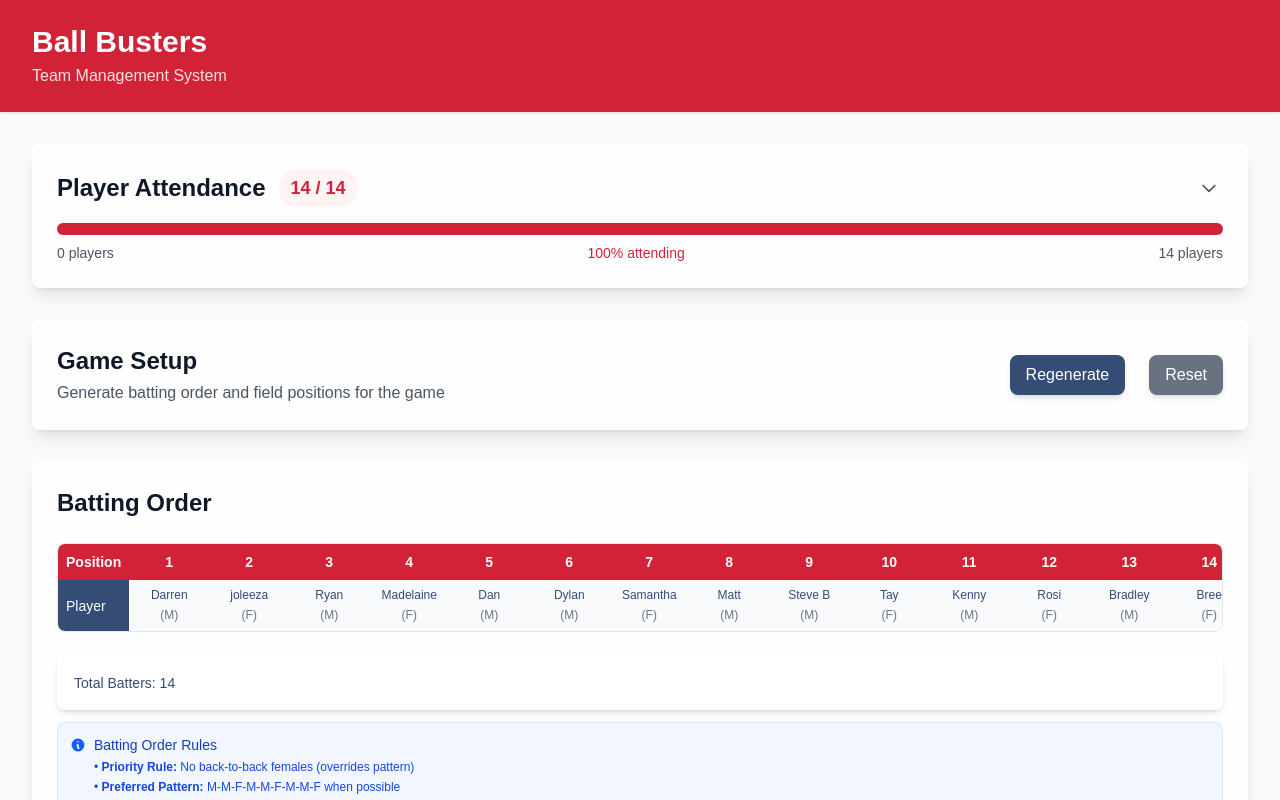
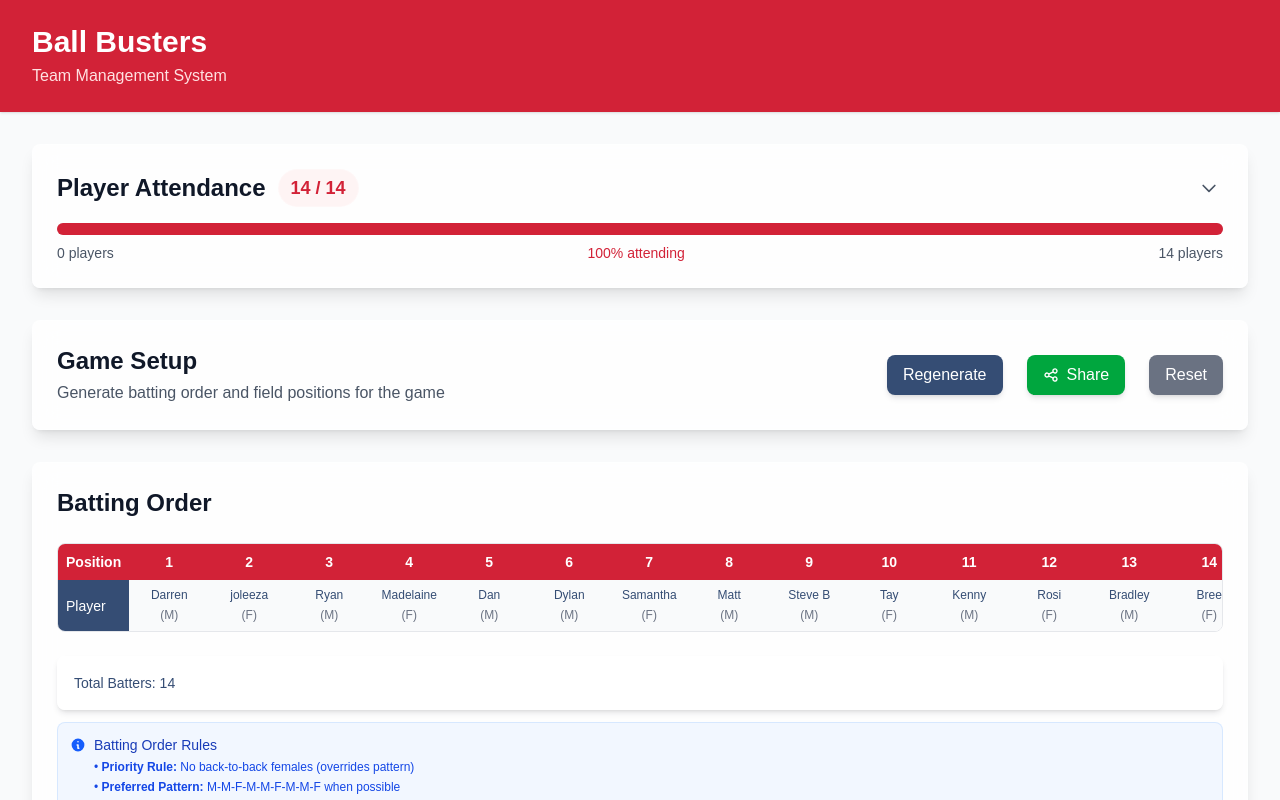
Before and after one commit to BradleyExton/ball-busters, a Next.js app: page / in a window 1280 px wide. Both pictures are taken after a click on the button "Generate Game". Shown: the top 800 px of the page. Built offline with nearby package versions, Linux system fonts and the light colour scheme.

Commit message:
Add ability to share

```diff
--- a/app/page.tsx
+++ b/app/page.tsx
@@ -1,13 +1,17 @@
 "use client";
 
-import { useState } from "react";
+import { useState, useEffect, Suspense } from "react";
+import { useSearchParams, useRouter } from "next/navigation";
 import Image from "next/image";
 import PositionsTable from "./PositionsTable";
 import AttendanceForm from "./AttendanceForm";
 import BattingOrder from "./Batting";
 import { players } from "./data/players";
 
-export default function Home() {
+function HomeContent() {
+  const searchParams = useSearchParams();
+  const router = useRouter();
+
   // Initialize with all players attending by default
   const [attendingPlayers, setAttendingPlayers] = useState<string[]>(
     players.map((player) => player.name)
@@ -15,6 +19,39 @@ export default function Home() {
 
   const [isGameGenerated, setIsGameGenerated] = useState(false);
   const [battingOrder, setBattingOrder] = useState<string[]>([]);
+
+  // Load shared game state from URL parameters
+  useEffect(() => {
+    const sharedAttendance = searchParams.get("attendance");
+    const sharedBattingOrder = searchParams.get("batting");
+
+    if (sharedAttendance && sharedBattingOrder) {
+      try {
+        const decodedAttendance = JSON.parse(
+          decodeURIComponent(sharedAttendance)
+        );
+        const decodedBattingOrder = JSON.parse(
+          decodeURIComponent(sharedBattingOrder)
+        );
+
+        // Validate that the shared data contains valid player names
+        const validAttendance = decodedAttendance.filter((name: string) =>
+          players.some((player) => player.name === name)
+        );
+        const validBattingOrder = decodedBattingOrder.filter((name: string) =>
+          players.some((player) => player.name === name)
+        );
+
+        if (validAttendance.length > 0 && validBattingOrder.length > 0) {
+          setAttendingPlayers(validAttendance);
+          setBattingOrder(validBattingOrder);
+          setIsGameGenerated(true);
+        }
+      } catch (error) {
+        console.error("Error parsing shared game data:", error);
+      }
+    }
+  }, [searchParams]);
 
   const handleAttendanceChange = (playerName: string, isAttending: boolean) => {
     if (isAttending) {
@@ -25,6 +62,27 @@ export default function Home() {
     // Reset game when attendance changes
     setIsGameGenerated(false);
     setBattingOrder([]);
+  };
+
+  // Share functionality
+  const shareGame = async () => {
+    if (!isGameGenerated || battingOrder.length === 0) {
+      return;
+    }
+
+    const shareData = {
+      attendance: encodeURIComponent(JSON.stringify(attendingPlayers)),
+      batting: encodeURIComponent(JSON.stringify(battingOrder)),
+    };
+
+    const shareUrl = `${window.location.origin}${window.location.pathname}?attendance=${shareData.attendance}&batting=${shareData.batting}`;
+
+    try {
+      await navigator.clipboard.writeText(shareUrl);
+    } catch (error) {
+      // Silent fallback - do nothing if clipboard fails
+      console.error("Failed to copy to clipboard:", error);
+    }
   };
 
   const generateGame = () => {
@@ -376,6 +434,8 @@ export default function Home() {
   const resetGame = () => {
     setIsGameGenerated(false);
     setBattingOrder([]);
+    // Clear URL parameters
+    router.push(window.location.pathname);
   };
 
   return (
@@ -426,6 +486,25 @@ export default function Home() {
                     Regenerate
                   </button>
                   <button
+                    onClick={shareGame}
+                    className="w-full sm:w-auto px-4 py-2 bg-green-600 text-white rounded-lg hover:bg-green-700 hover:scale-105 active:scale-95 cursor-pointer transition-all duration-200 font-medium shadow-md hover:shadow-lg flex items-center justify-center gap-2"
+                  >
+                    <svg
+                      className="w-4 h-4"
+                      fill="none"
+                      stroke="currentColor"
+                      viewBox="0 0 24 24"
+                    >
+                      <path
+                        strokeLinecap="round"
+                        strokeLinejoin="round"
+                        strokeWidth={2}
+                        d="M8.684 13.342C8.886 12.938 9 12.482 9 12c0-.482-.114-.938-.316-1.342m0 2.684a3 3 0 110-2.684m0 2.684l6.632 3.316m-6.632-6l6.632-3.316m0 0a3 3 0 105.367-2.684 3 3 0 00-5.367 2.684zm0 9.316a3 3 0 105.367 2.684 3 3 0 00-5.367-2.684z"
+                      />
+                    </svg>
+                    Share
+                  </button>
+                  <button
                     onClick={resetGame}
                     className="w-full sm:w-auto px-4 py-2 bg-gray-500 text-white rounded-lg hover:bg-gray-600 hover:scale-105 active:scale-95 cursor-pointer transition-all duration-200 font-medium shadow-md hover:shadow-lg"
                   >
@@ -465,3 +544,34 @@ export default function Home() {
     </div>
   );
 }
+
+export default function Home() {
+  return (
+    <Suspense
+      fallback={
+        <div className="min-h-screen bg-gray-50 flex items-center justify-center">
+          <div className="text-center">
+            <div className="w-16 h-16 mx-auto mb-4 bg-[#D22237] rounded-full flex items-center justify-center animate-spin">
+              <svg
+                className="w-8 h-8 text-white"
+                fill="none"
+                stroke="currentColor"
+                viewBox="0 0 24 24"
+              >
+                <path
+                  strokeLinecap="round"
+                  strokeLinejoin="round"
+                  strokeWidth={2}
+                  d="M4 4v5h.582m15.356 2A8.001 8.001 0 004.582 9m0 0H9m11 11v-5h-.581m0 0a8.003 8.003 0 01-15.357-2m15.357 2H15"
+                />
+              </svg>
+            </div>
+            <p className="text-gray-600">Loading Ball Busters...</p>
+          </div>
+        </div>
+      }
+    >
+      <HomeContent />
+    </Suspense>
+  );
+}
```
